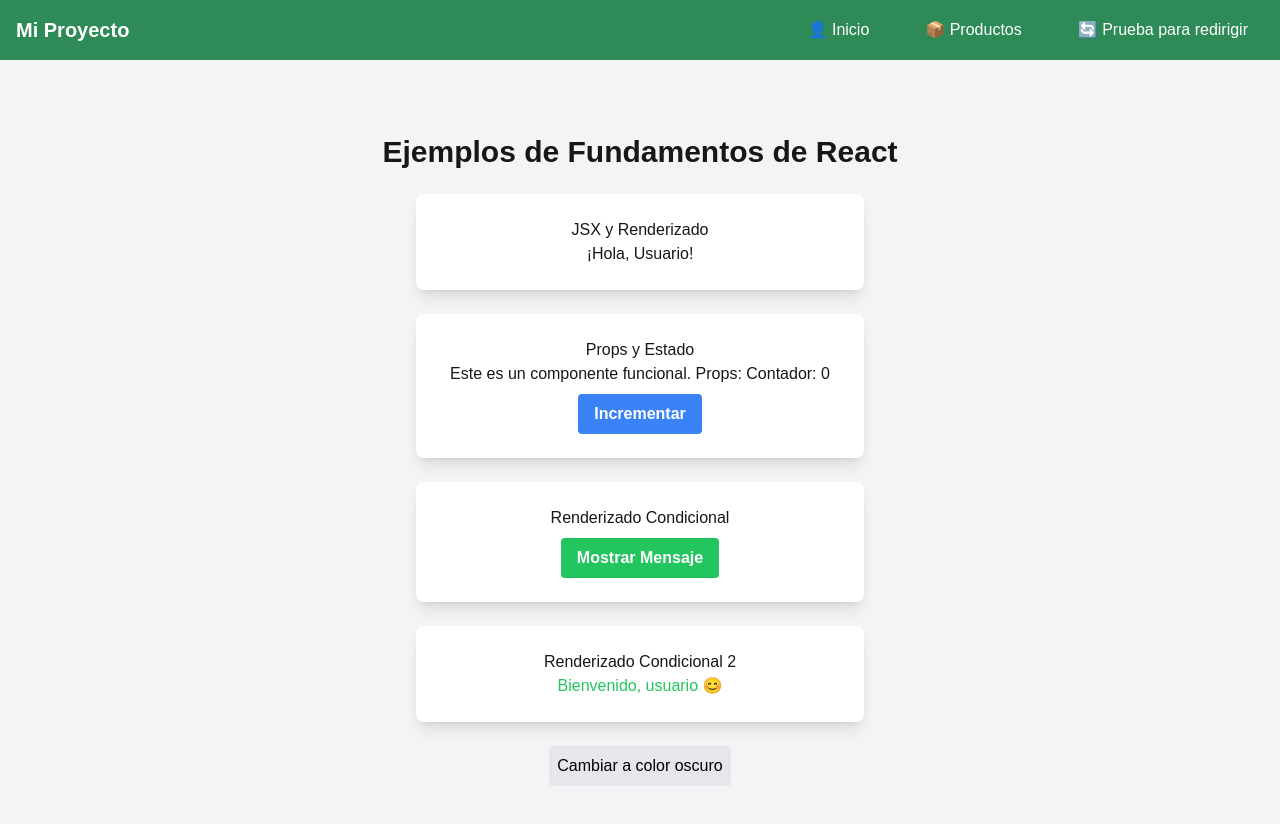
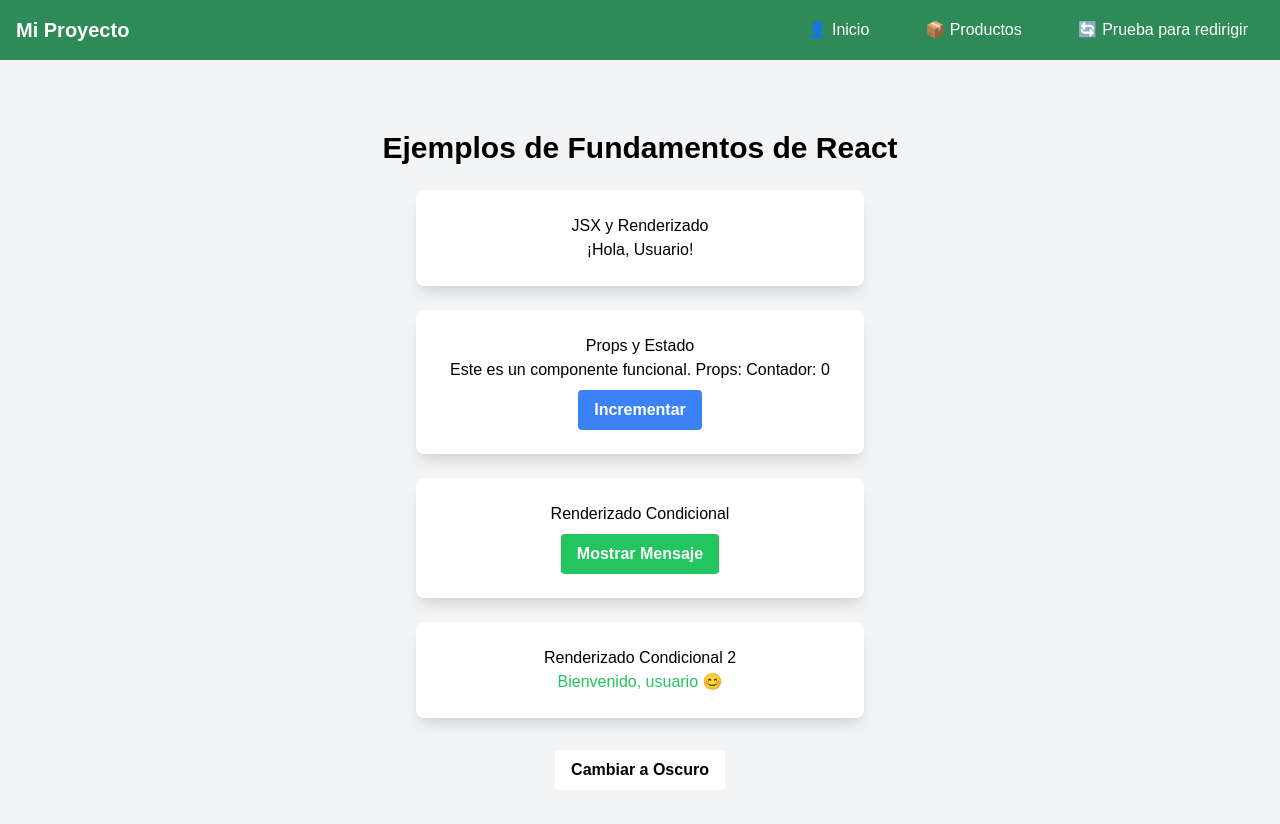
Before and after one commit to ign-mendezs/mi-proyecto-react, a Next.js app: page / in a window 1280 px wide. Shown: the top 824 px of the page. Built offline with nearby package versions, Linux system fonts and the light colour scheme.

Commit message:
add themeSwitcher

```diff
--- a/src/components/ThemeSwitcher.js
+++ b/src/components/ThemeSwitcher.js
@@ -1,20 +1,46 @@
-import React from 'react';
-import { useTheme } from '../contexts/ThemeContext';
+// components/ThemeSwitcher.js
+import React, { useState, useEffect } from 'react';
 
-function ThemeSwitcher() {
-  const { theme, toggleTheme } = useTheme();
+const ThemeSwitcher = () => {
+  const [isDarkMode, setIsDarkMode] = useState(false);
 
-  const buttonBgColor = theme === 'light' ? 'bg-gray-200' : 'bg-gray-700';
-  const buttonTextColor = theme === 'light' ? 'text-black' : 'text-white';
+  useEffect(() => {
+    // Actualiza el estado del body para mantener la consistencia (opcional)
+    document.body.classList.toggle('dark', isDarkMode);
+    document.body.classList.toggle('light', !isDarkMode);
+  }, [isDarkMode]);
+
+  const toggleTheme = () => {
+    setIsDarkMode(!isDarkMode);
+  };
 
   return (
-    <button
-      className={`p-2 rounded ${buttonBgColor} ${buttonTextColor}`}
-      onClick={toggleTheme}
-    >
-      Cambiar a color {theme === 'light' ? 'oscuro' : 'claro'}
-    </button>
+    <div>
+      <button
+        className={`btn ${isDarkMode ? 'dark-card' : 'light-card'}`}
+        onClick={toggleTheme}
+      >
+        Cambiar a {isDarkMode ? 'Claro' : 'Oscuro'}
+      </button>
+      <style jsx>{`
+        .dark-card {
+          background-color: #333;
+          color: #fff;
+        }
+        .light-card {
+          background-color: #fff;
+          color: #000;
+        }
+      `}</style>
+      <style jsx global>{`
+        .card {
+          background-color: ${isDarkMode ? '#333' : '#fff'};
+          color: ${isDarkMode ? '#fff' : '#000'};
+          transition: background-color 0.3s ease;
+        }
+      `}</style>
+    </div>
   );
-}
+};
 
 export default ThemeSwitcher;
--- a/src/styles/globals.css
+++ b/src/styles/globals.css
@@ -12,6 +12,16 @@
     --background: #0a0a0a;
     --foreground: #052f15;
   }
+}
+
+body.light {
+  background-color: #f0f0f0;
+  color: #000;
+}
+
+body.dark {
+  background-color: #f0f0f0;
+  color: #1f610d;
 }
 
 body {
```
